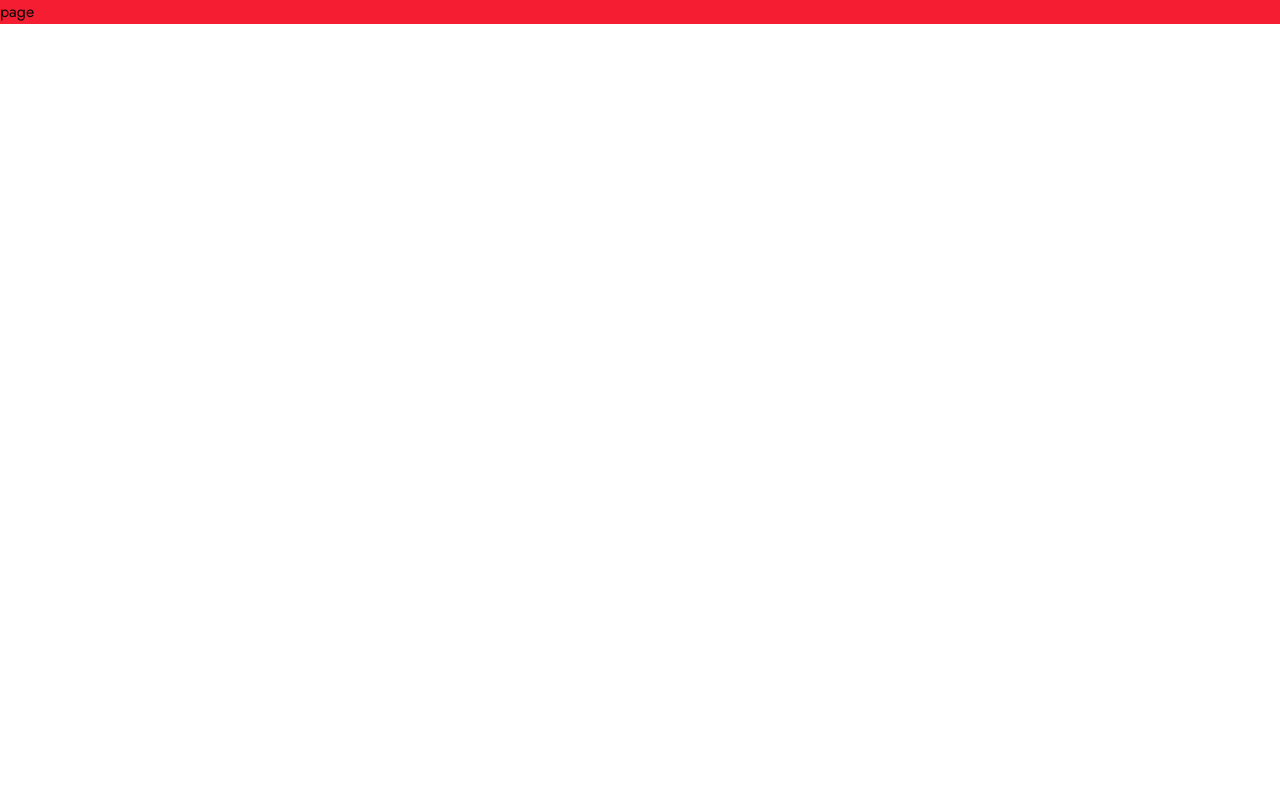
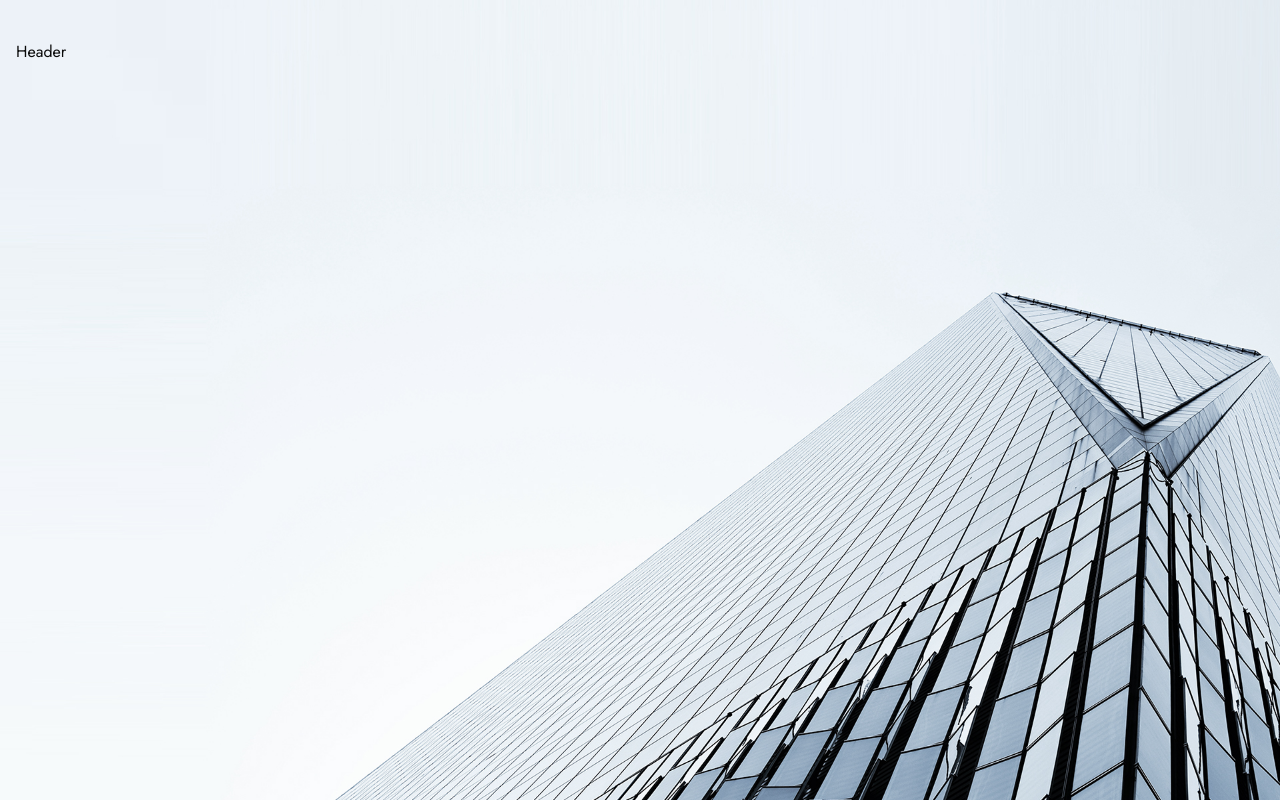
Before and after one commit to Dotun-Balogun/GrandMax, a Next.js app: page / in a window 1280 px wide. Built offline with nearby package versions, Linux system fonts and the light colour scheme.

Commit message:
hero setup :slide 1 and slide2

```diff
--- a/app/page.tsx
+++ b/app/page.tsx
@@ -1,9 +1,10 @@
+import Hero from '@/components/sections/Home/Hero'
 import React from 'react'
 
 const page = () => {
   return (
-    <div className='bg-primary '>
-      page
+    <div className=' '>
+      <Hero/>
 
       </div>
   )
--- /dev/null
+++ b/app/styles/animation/animation.ts
@@ -0,0 +1,10 @@
+
+export const FadeUpVariant= {
+  hidden: { opacity: 0, y: 20 },
+  visible: { opacity: 1, y: 0,
+    transition:{
+        duration:0.6,
+        ease:'easeOut'
+    }
+   },
+};
--- a/components/layout/Header.tsx
+++ b/components/layout/Header.tsx
@@ -0,0 +1,9 @@
+import React from 'react'
+
+const Header = () => {
+  return (
+    <div>Header</div>
+  )
+}
+
+export default Header
--- /dev/null
+++ b/components/sections/Home/Hero.tsx
@@ -0,0 +1,12 @@
+import React from 'react'
+import Slide_1 from './Slide_1'
+
+const Hero = () => {
+  return (
+    <div>
+        <Slide_1/>
+    </div>
+  )
+}
+
+export default Hero
--- /dev/null
+++ b/components/sections/Home/Slide_1.tsx
@@ -0,0 +1,22 @@
+import Image from 'next/image'
+import React from 'react'
+import slide_1 from '@/app/assets/images/slide-3.jpg'
+import Header from '@/components/layout/Header'
+
+const Slide_1 = () =>{
+  return (
+    <section className='relative h-[50vh]  md:h-[70vh] lg:min-h-screen'>
+        <Image
+        src={slide_1}
+        alt='background image'
+        fill
+        priority
+        />
+        <div className='relative z-10 flex flex-col  h-full container px-4 mx-auto lg:py-10 '>
+<Header/>
+        </div>
+    </section>
+  )
+}
+
+export default Slide_1
--- /dev/null
+++ b/components/sections/Home/Slide_2.tsx
@@ -0,0 +1,9 @@
+import React from 'react'
+
+const Slide_2 = () => {
+  return (
+    <div>Slide_2</div>
+  )
+}
+
+export default Slide_2
```
